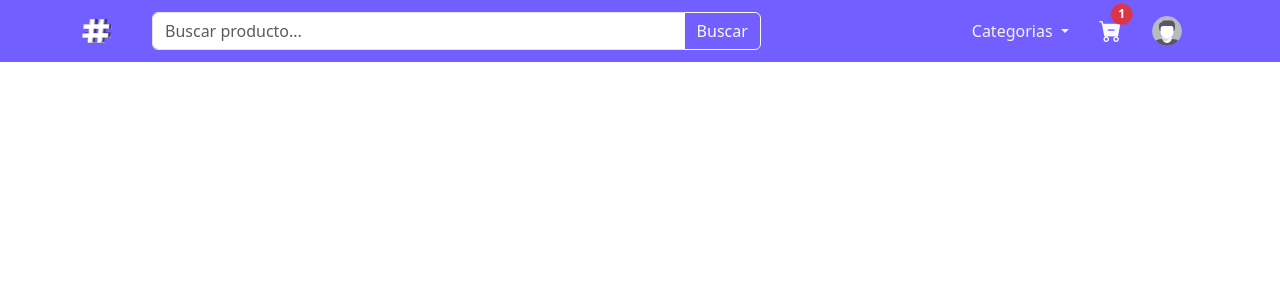
After one commit to charlyx78/BDM, a PHP site: page /views/home.php in a window 1280 px wide. The commit adds this page. Shown: the top 300 px of the page. Run offline with PHP 8.4, Linux system fonts and the light colour scheme.

Commit message:
Diseño del navbar

```diff
--- a/css/main.css
+++ b/css/main.css
@@ -160,6 +160,43 @@ h4 {
   width: 80%;
 }
 
+.navbar {
+  background-color: #735FFF !important;
+}
+
+.navbar-nav {
+  gap: 1.4em;
+}
+.navbar-nav li {
+  display: flex;
+  align-items: center;
+}
+.navbar-nav li .nav-link {
+  color: #f5f5f5;
+}
+.navbar-nav li .nav-link.active {
+  color: #392F7F;
+}
+.navbar-nav li i {
+  font-size: 1.4em;
+}
+
+.navbar-brand {
+  display: flex;
+  align-items: center;
+  display: flex;
+  align-items: flex-end;
+  gap: 0.4em;
+}
+.navbar-brand h5 {
+  font-family: "League Spartan", sans-serif !important;
+  font-weight: bold;
+  font-size: 1.4em;
+  line-height: 1 !important;
+  color: #f5f5f5;
+  margin: 0;
+}
+
 .contenedor-login {
   display: grid;
   grid-template-columns: 4fr 3fr;
--- a/scripts.php
+++ /dev/null
@@ -1,3 +0,0 @@
-<!-- bootstrap -->
-<script src="https://cdn.jsdelivr.net/npm/@popperjs/core@2.11.8/dist/umd/popper.min.js" integrity="sha384-I7E8VVD/ismYTF4hNIPjVp/Zjvgyol6VFvRkX/vR+Vc4jQkC+hVqc2pM8ODewa9r" crossorigin="anonymous"></script>
-<script src="https://cdn.jsdelivr.net/npm/bootstrap@5.3.1/dist/js/bootstrap.min.js" integrity="sha384-Rx+T1VzGupg4BHQYs2gCW9It+akI2MM/mndMCy36UVfodzcJcF0GGLxZIzObiEfa" crossorigin="anonymous"></script>
--- /dev/null
+++ b/scss/_navbar.scss
@@ -0,0 +1,34 @@
+.navbar {
+    background-color: $color-secundario !important;
+}
+.navbar-nav {
+    gap: 1.4em;
+    li {
+        display: flex;
+        align-items: center;
+        .nav-link {
+            color: $color-blanco;
+        }
+        .nav-link.active {
+            color: $color-primario;
+        }
+        i {
+            font-size: 1.4em;
+        }
+    }
+}
+.navbar-brand {
+    display: flex;
+    align-items: center;
+    display: flex;
+    align-items: flex-end;
+    gap: 0.4em;
+    h5 {
+        font-family: $fuente-primaria !important;
+        font-weight: bold;
+        font-size: 1.4em;
+        line-height: 1 !important;
+        color: $color-blanco;
+        margin: 0;
+    }
+}
--- a/scss/main.scss
+++ b/scss/main.scss
@@ -4,4 +4,5 @@
 @import "variables.scss";
 @import "utilidades.scss";
 @import "landingPage.scss";
+@import "navbar.scss";
 @import "login.scss";
--- /dev/null
+++ b/views/home.php
@@ -0,0 +1,12 @@
+<!DOCTYPE html>
+<html lang="en">
+<head>
+    <meta charset="UTF-8">
+    <meta name="viewport" content="width=device-width, initial-scale=1.0">
+    <title>Trendigo - Home</title>
+    <?php include_once "../estilos.php" ?>
+</head>
+<body>
+    <?php include_once "navbar.php" ?>
+</body>
+</html>
--- a/views/landingPage.php
+++ b/views/landingPage.php
@@ -165,8 +165,5 @@
             </div>
         </div>
     </div>
-
-    <?php include_once "../scripts.php" ?>
-
 </body>
 </html>
--- /dev/null
+++ b/views/navbar.php
@@ -0,0 +1,51 @@
+<nav class="navbar navbar-expand-lg">
+    <div class="container-md">
+        <a class="navbar-brand" href="home.php">
+            <img src="../img/logo.png" alt="Logo" width="30" height="24" class="d-inline-block align-text-top">
+        </a>
+        <button class="navbar-toggler" type="button" data-bs-toggle="collapse" data-bs-target="#navbarSupportedContent" aria-controls="navbarSupportedContent" aria-expanded="false" aria-label="Toggle navigation">
+            <span class="navbar-toggler-icon"></span>
+        </button>
+        <div class="collapse navbar-collapse" id="navbarSupportedContent">
+            <form class="d-flex ms-lg-4 w-100" role="search">
+                <div class="input-group input-group-md w-75">
+                    <input class="form-control" type="search" placeholder="Buscar producto..." aria-label="Search" aria-label="Search" aria-describedby="button-addon2">
+                    <button class="input-group-text btn btn-outline-light" type="submit" id="button-addon2">Buscar</button>
+                </div>
+            </form>
+            <ul class="navbar-nav mb-2 mb-lg-0">
+                <li class="nav-item dropdown">
+                    <a class="nav-link dropdown-toggle" href="#" role="button" data-bs-toggle="dropdown" aria-expanded="false">
+                        Categorias
+                    </a>
+                    <ul class="dropdown-menu">
+                        <li><a class="dropdown-item" href="#">Tecnologia</a></li>
+                        <li><a class="dropdown-item" href="#">Electrodomesticos</a></li>
+                        <li><a class="dropdown-item" href="#">Something else here</a></li>
+                    </ul>
+                </li>
+                <li class="nav-item">
+                    <a href="" class="position-relative" role="button">
+                        <i class="bi bi-cart-dash-fill fa-2x text-light"></i>
+                        <span class="position-absolute top-0 start-100 translate-middle badge rounded-pill bg-danger">
+                            1
+                        <span class="visually-hidden">unread messages</span>
+                    </a>
+                </li>
+                <li class="nav-item dropdown">
+                    <a class="nav-link dropdown" href="#" role="button" data-bs-toggle="dropdown" aria-expanded="false">
+                        <img src="../img/avatar.svg" class="rounded-circle me-2" width="30" height="30" alt="Avatar" />
+                    </a>
+                    <ul class="dropdown-menu">
+                        <li><a class="dropdown-item" href="#">Mi cuenta</a></li>
+                        <li><a class="dropdown-item" href="#">Mis pedidos</a></li>
+                        <li><a class="dropdown-item" href="#">Wishlist</a></li>
+                        <li><hr class="dropdown-divider"></li>
+                        <li><a class="dropdown-item text-danger" href="landingPage.php">Cerrar sesion</a></li>
+                    </ul>
+                </li>
+            </ul>
+
+        </div>
+    </div>
+    </nav>
```
Also changed, not shown: img/avatar.svg (added), img/logo.png, scss/_utilidades.scss (line endings or trailing spaces), 1 other file.
